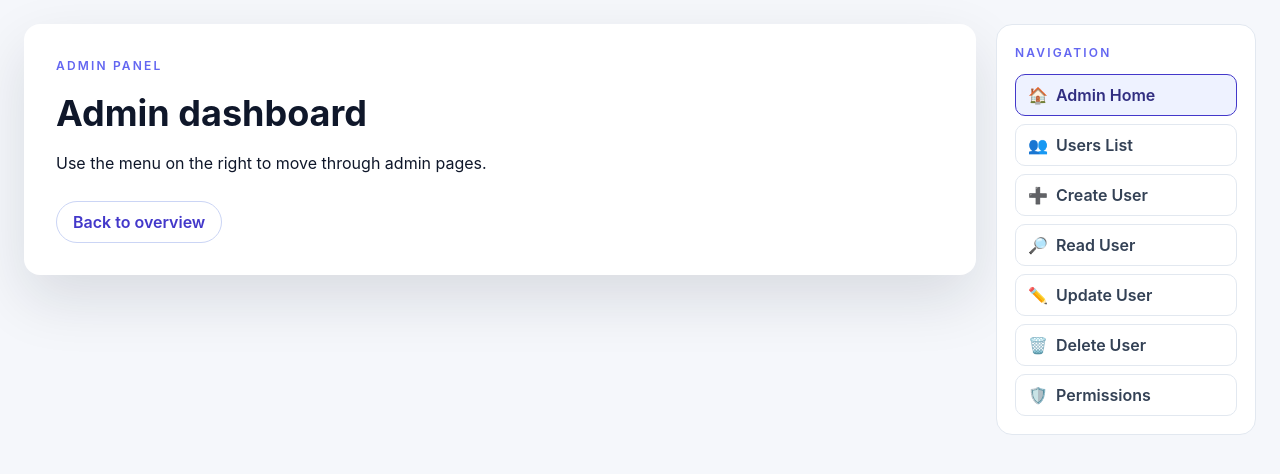
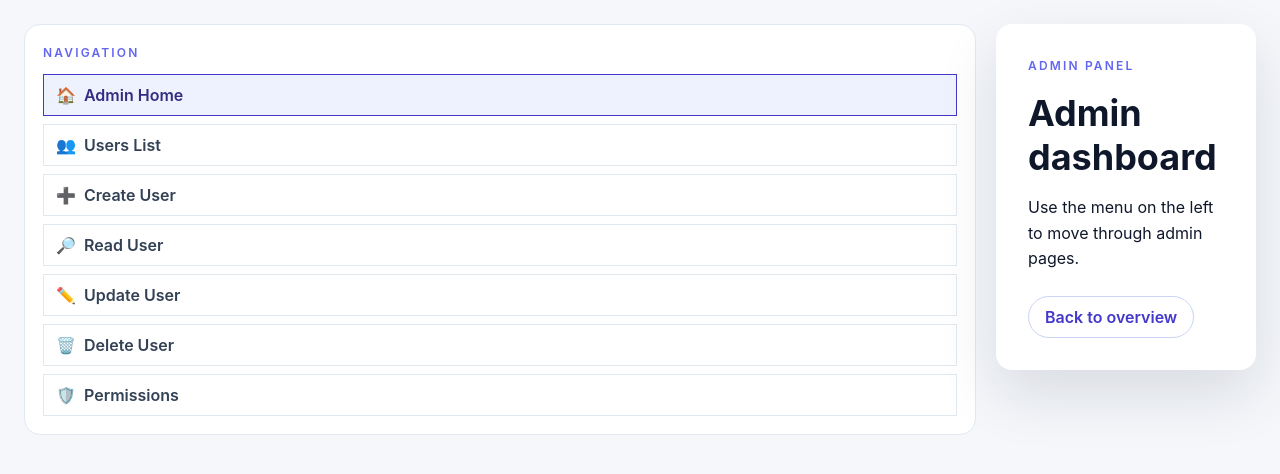
Before and after one commit to Drashko/slim-project-new, a Next.js app in the folder frontend/: page /admin in a window 1280 px wide. Shown: the top 474 px of the page. Built offline with nearby package versions, Linux system fonts and the light colour scheme.

Commit message:
Adjust admin aside position and nav link corners

```diff
--- a/frontend/pages/admin/index.js
+++ b/frontend/pages/admin/index.js
@@ -7,7 +7,7 @@ export default function AdminHome() {
         <div className="card card--full">
         <p className="eyebrow">Admin Panel</p>
         <h1>Admin dashboard</h1>
-        <p>Use the menu on the right to move through admin pages.</p>
+        <p>Use the menu on the left to move through admin pages.</p>
 
         <div className="actions">
           <a className="ghost" href="/">
--- a/frontend/styles/globals.css
+++ b/frontend/styles/globals.css
@@ -232,6 +232,10 @@ button.primary:hover {
     grid-template-columns: minmax(0, 1fr) 260px;
     align-items: start;
   }
+
+  .admin-aside {
+    order: -1;
+  }
 }
 
 .admin-aside {
@@ -253,7 +257,7 @@ button.primary:hover {
   text-decoration: none;
   border: 1px solid #e2e8f0;
   color: #334155;
-  border-radius: 10px;
+  border-radius: 0;
   padding: 10px 12px;
   display: flex;
   align-items: center;
```
